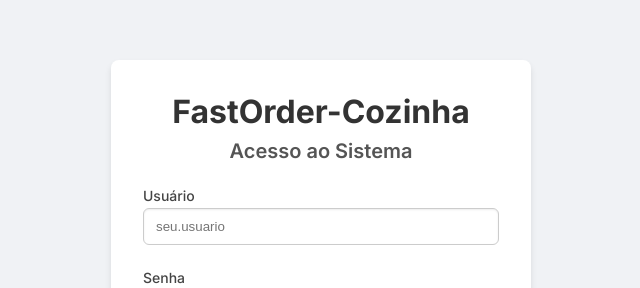
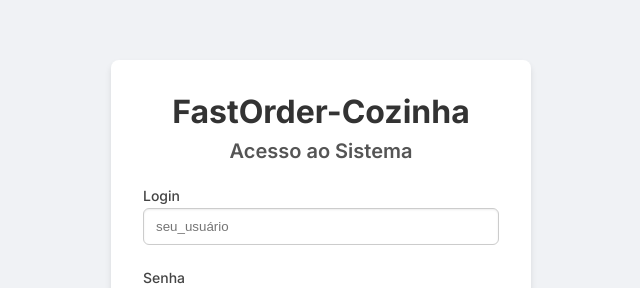
Before and after one commit to VanessaBaldin1/fastOrder-cozinha, a Next.js app: page /login in a window 1280 px wide. Shown: the part 159-447 px from the top of the page, without its empty margins (319-959 px from the left). Built offline with nearby package versions, Linux system fonts and the light colour scheme.

Commit message:
Alterações na tela de login

```diff
--- a/app/login/page.tsx
+++ b/app/login/page.tsx
@@ -10,7 +10,7 @@ export default function LoginPage() {
         <form className={styles.form}>
           <div className={styles.formGroup}>
             <label htmlFor="email" className={styles.label}>
-              Usuário
+              Login
             </label>
             <input
               id="email"
@@ -18,7 +18,7 @@ export default function LoginPage() {
               type="email"
               required
               className={styles.input}
-              placeholder="seu.usuario"
+              placeholder="seu_usuário"
             />
           </div>
           <div className={styles.formGroup}>
```
